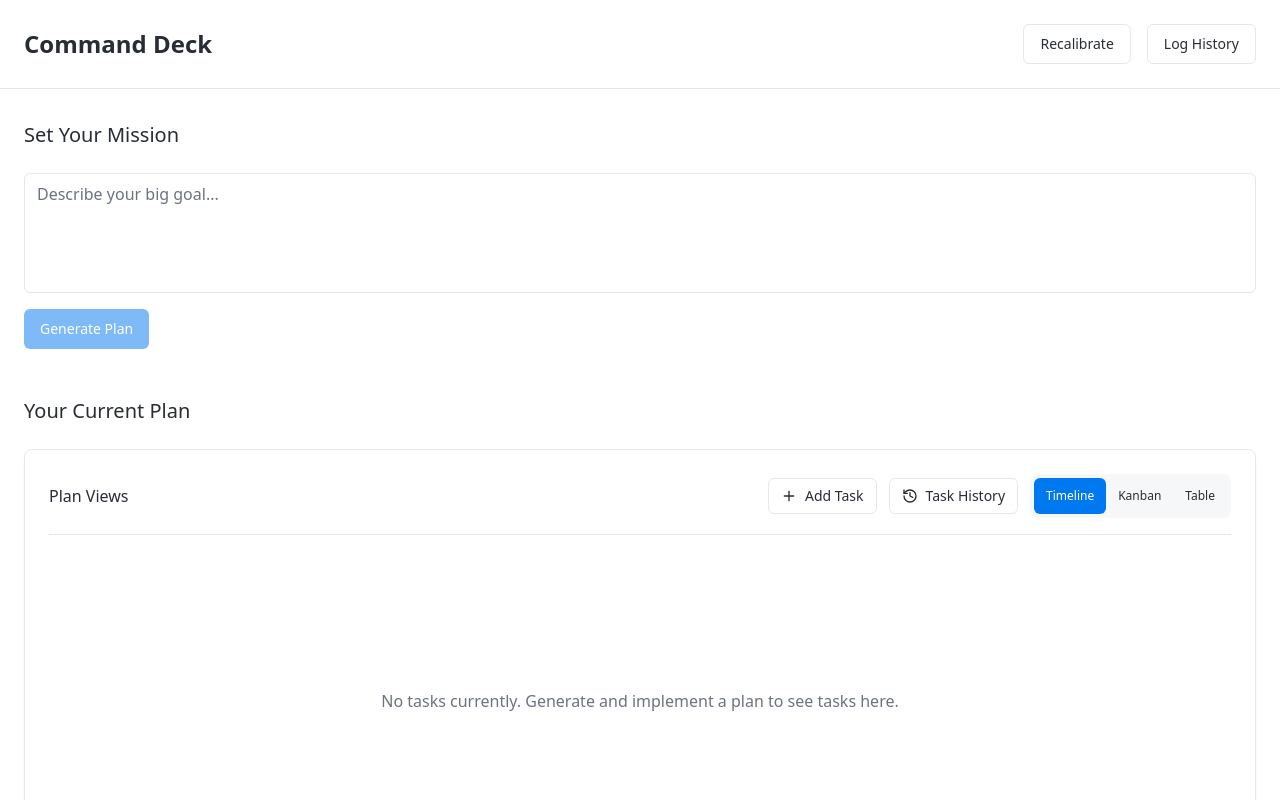
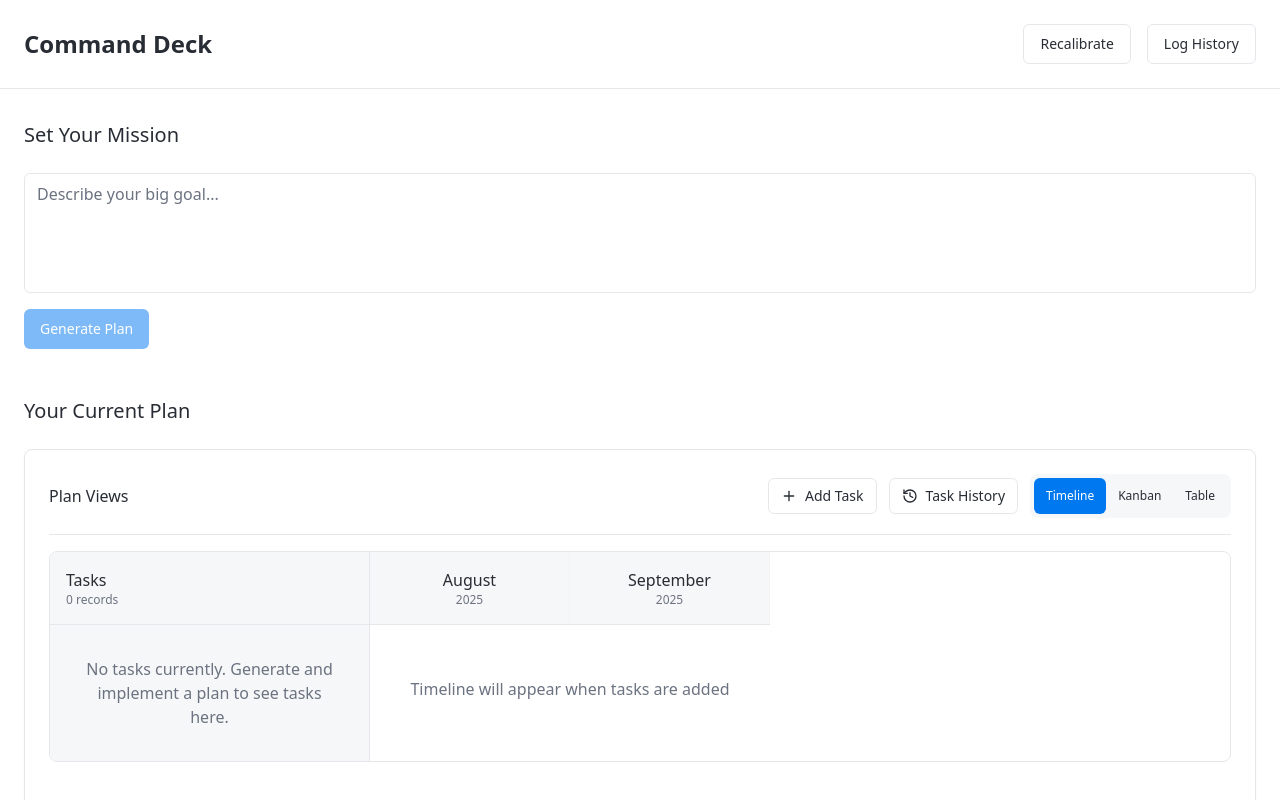
Before and after one commit to toni-vibes/command-deck-project01, a React (Vite) app: page / in a window 1280 px wide. Shown: the top 800 px of the page. Built offline with nearby package versions, Linux system fonts and the light colour scheme.

Commit message:
Fix: Preview not visible
The preview of the plan is not visible to the user. This commit aims to fix this issue.

```diff
--- a/src/components/TaskViews.tsx
+++ b/src/components/TaskViews.tsx
@@ -264,6 +264,60 @@ export const TaskViews = ({ tasks = [], onTasksChange }: TaskViewsProps) => {
   );
 
   const renderTimelineView = () => {
+    console.log("Rendering timeline view...");
+    console.log("Display tasks:", displayTasks);
+
+    // If no tasks, show the default view with current month
+    if (displayTasks.length === 0) {
+      const today = new Date();
+      const currentMonth = startOfMonth(today);
+      const nextMonth = startOfMonth(addDays(today, 32));
+      const months = [currentMonth, nextMonth];
+
+      return (
+        <div className="space-y-4">
+          <div className="bg-surface-elevated border border-border rounded-lg overflow-hidden">
+            <div className="flex">
+              <div className="w-80 bg-muted border-r border-border flex-shrink-0">
+                <div className="p-4 border-b border-border">
+                  <div className="font-medium text-text-primary">Tasks</div>
+                  <div className="text-xs text-text-secondary">0 records</div>
+                </div>
+                <div className="max-h-96 overflow-y-auto">
+                  <div className="p-8 text-center text-text-secondary">
+                    No tasks currently. Generate and implement a plan to see tasks here.
+                  </div>
+                </div>
+              </div>
+
+              <ScrollArea className="flex-1">
+                <div style={{ width: 400 }} className="relative">
+                  <div className="flex border-b border-border bg-muted">
+                    {months.map((month, index) => (
+                      <div key={index} className="w-[200px] p-4 border-r border-border/30 text-center">
+                        <div className="font-medium text-text-primary">
+                          {format(month, 'MMMM')}
+                        </div>
+                        <div className="text-xs text-text-secondary">
+                          {format(month, 'yyyy')}
+                        </div>
+                      </div>
+                    ))}
+                  </div>
+                  <div className="relative bg-surface h-32">
+                    <div className="flex items-center justify-center h-full text-text-secondary">
+                      Timeline will appear when tasks are added
+                    </div>
+                  </div>
+                </div>
+                <ScrollBar orientation="horizontal" />
+              </ScrollArea>
+            </div>
+          </div>
+        </div>
+      );
+    }
+
     // Helper function to parse task dates with fallbacks
     const parseTaskDate = (dueDate: string) => {
       const today = new Date();
@@ -729,13 +783,7 @@ export const TaskViews = ({ tasks = [], onTasksChange }: TaskViewsProps) => {
           </div>
 
           <div className="min-h-[300px]">
-            {displayTasks.length === 0 ? (
-              <div className="flex items-center justify-center h-[300px] text-text-secondary">
-                No tasks currently. Generate and implement a plan to see tasks here.
-              </div>
-            ) : (
-              renderActiveView()
-            )}
+            {renderActiveView()}
           </div>
         </div>
       </Card>
```
